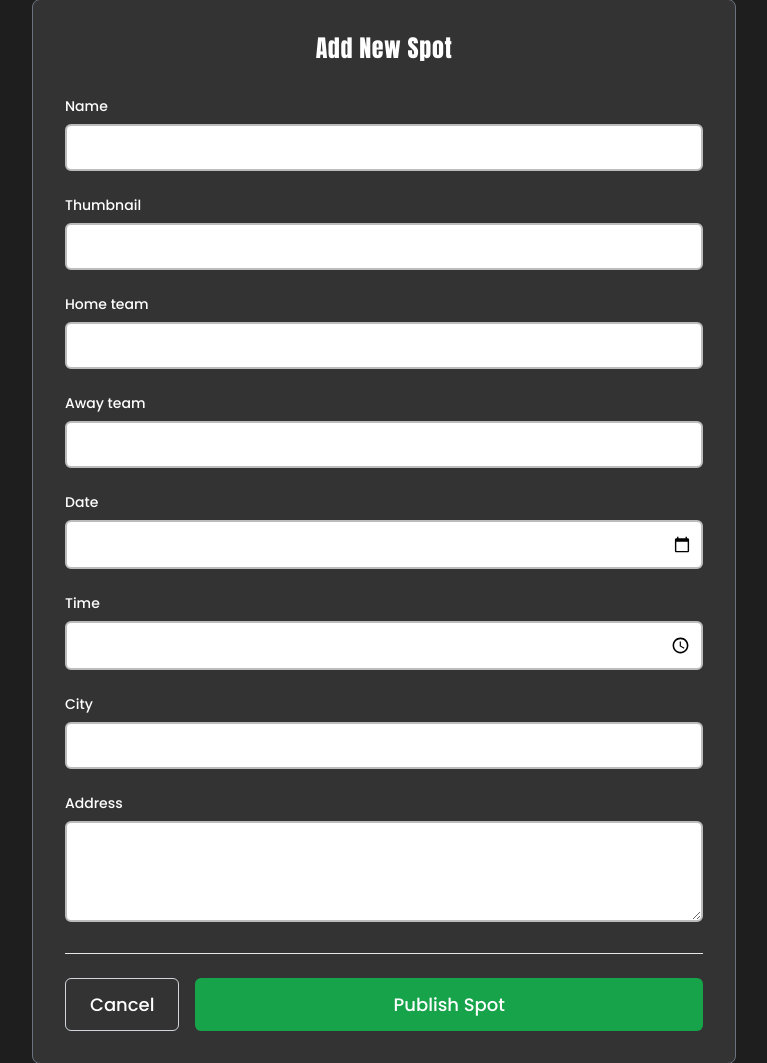
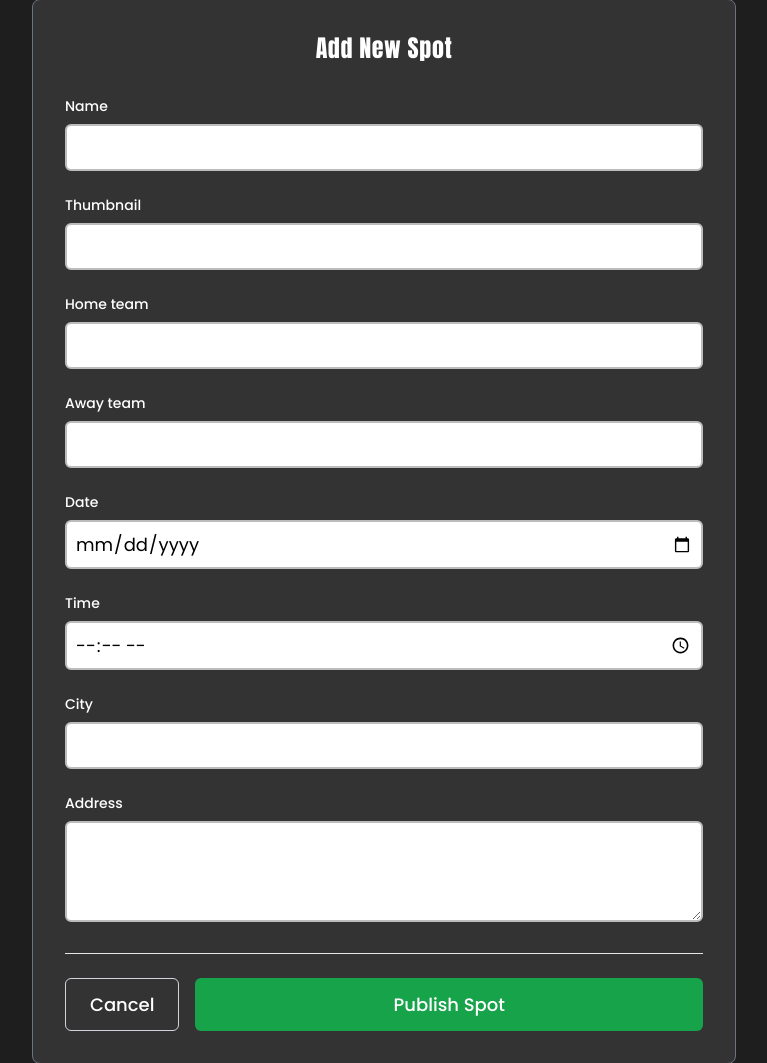
Before and after one commit to pbp-kelompok-a9/NobarPedia, a Django app: page /create-spot/ in a window 1280 px wide. Shown: the part 84-1147 px from the top of the page, without its empty margins (256-1023 px from the left). Run offline with Django 5.2, Linux system fonts and the light colour scheme; the visitor is signed in with stand-in values (Sample User, id 1); some libraries are stand-ins or nearby versions; some web fonts are replaced.

Commit message:
form visibility

```diff
--- a/homepage/templates/create_spot.html
+++ b/homepage/templates/create_spot.html
@@ -27,7 +27,7 @@
             <label for="{{ field.id_for_label }}" class="block text-sm font-medium text-white mb-2">
               {{ field.label }}
             </label>
-            <div class="w-full">
+            <div class="w-full text-black">
               {{ field }}
             </div>
             {% if field.help_text %}
```
